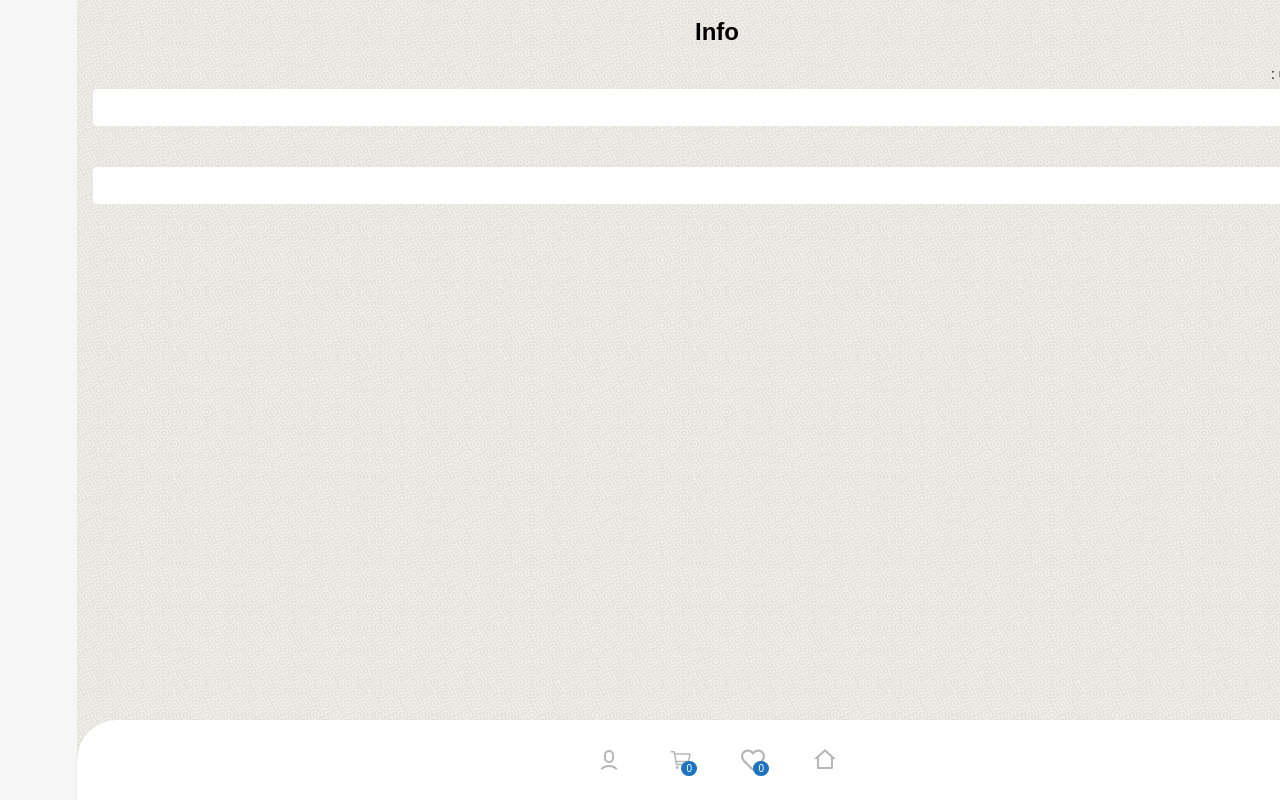
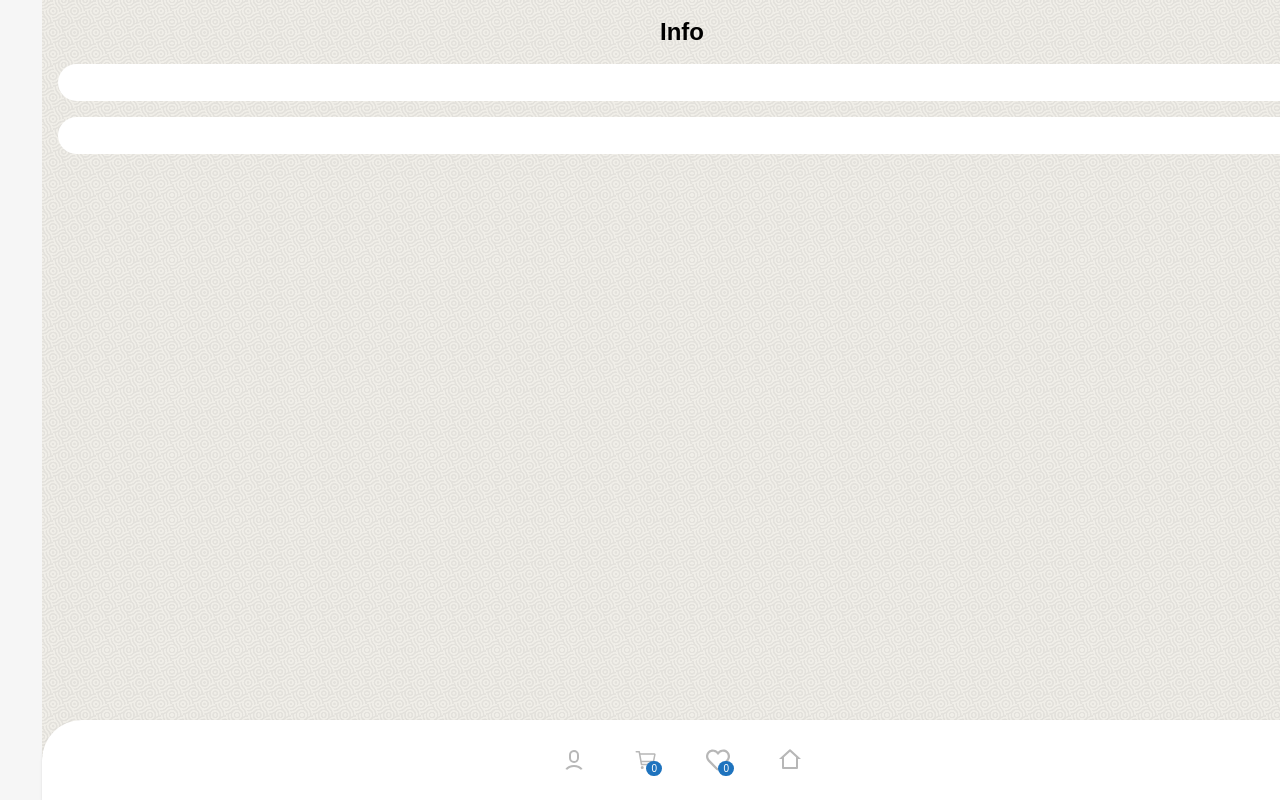
Before and after one commit to mohammadyousefi02/shopify, a Next.js app: page /me in a window 1280 px wide. Built offline with nearby package versions, Linux system fonts and the light colour scheme.

Commit message:
SOY-createHeader:edit(Input):edit Input component

```diff
--- a/src/components/Input/index.tsx
+++ b/src/components/Input/index.tsx
@@ -1,20 +1,29 @@
 import React, { Attributes } from 'react'
 
+import classNames from "classnames"
+
 interface Iprops extends React.DetailedHTMLProps<React.InputHTMLAttributes<HTMLInputElement>,HTMLInputElement> {
-    name:string,
+    id?:string,
     placeholder?:string,
     type?:string,
     className?:string,
+    label?:false | string
 }
 
-function MyInput({name,type="text",className="",...attr}:Iprops) {
+function Input({id="",label=false,type="text",className="",...attr}:Iprops) {
+
+  const inputClasses = classNames(
+    'px-3 py-2 rounded-full outline-0 bg-[#EBEBEB]',
+    'placeholder:text-[#84777D] text-[#58585A]',
+    className
+  )
 
   return (
     <div className={`flex flex-col gap-1 w-full`}>
-        <label htmlFor={name}>{ name} :</label>
-        <input type={type} {...attr} className={`px-1 py-2 rounded ${className}`} id={name}  />
+        {label && <label htmlFor={id}>{label}</label>}
+        <input dir='auto' type={type} {...attr} className={inputClasses} id={id} />
     </div>
   )
 }
 
-export default MyInput
+export default Input
```
